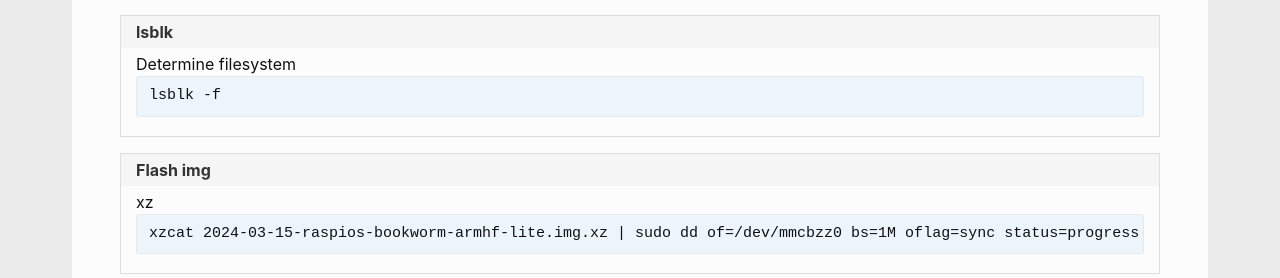
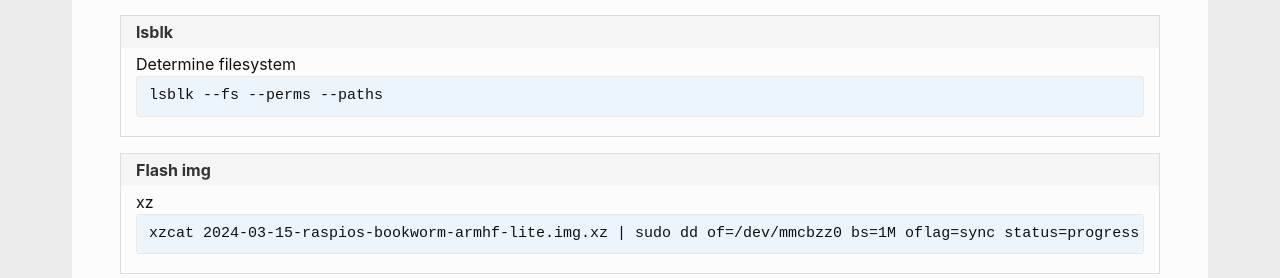
Before and after one commit to andreas-mausch/cheatsheets, a Jekyll site: the page built from _cheatsheets/partitions.md, in a window 1280 px wide. Shown: the part 441-719 px from the top of the page. Built offline with Jekyll 4.4.1, drawn with Linux system fonts in a browser that asks for light colours.

Commit message:
lsblk: Show full device paths

```diff
--- a/_cheatsheets/partitions.md
+++ b/_cheatsheets/partitions.md
@@ -10,7 +10,7 @@
       Folder size: du -sh --apparent-size .
   - name: lsblk
     commands:
-      Determine filesystem: lsblk -f
+      Determine filesystem: lsblk --fs --perms --paths
   - name: Flash img
     commands:
       xz: xzcat 2024-03-15-raspios-bookworm-armhf-lite.img.xz | sudo dd of=/dev/mmcbzz0 bs=1M oflag=sync status=progress
```
